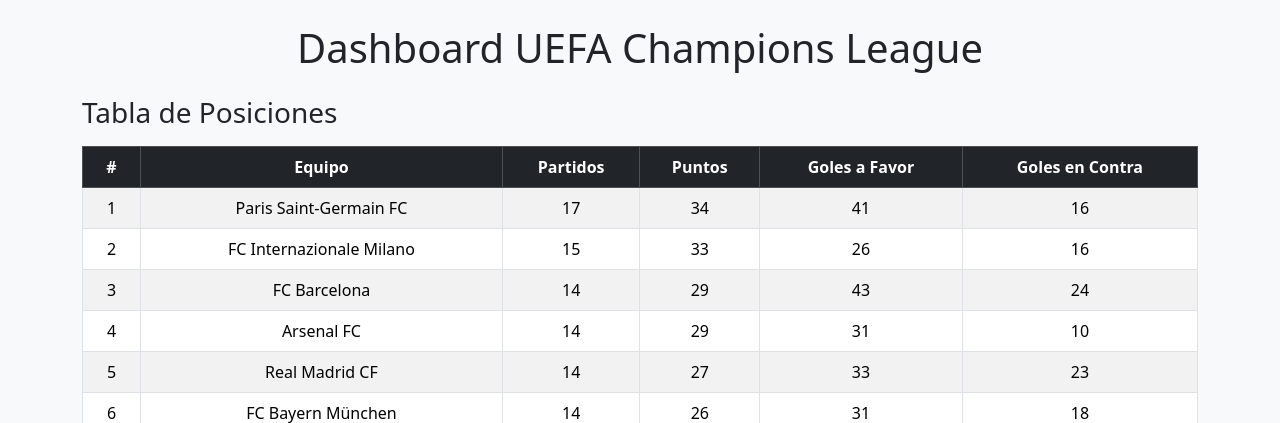
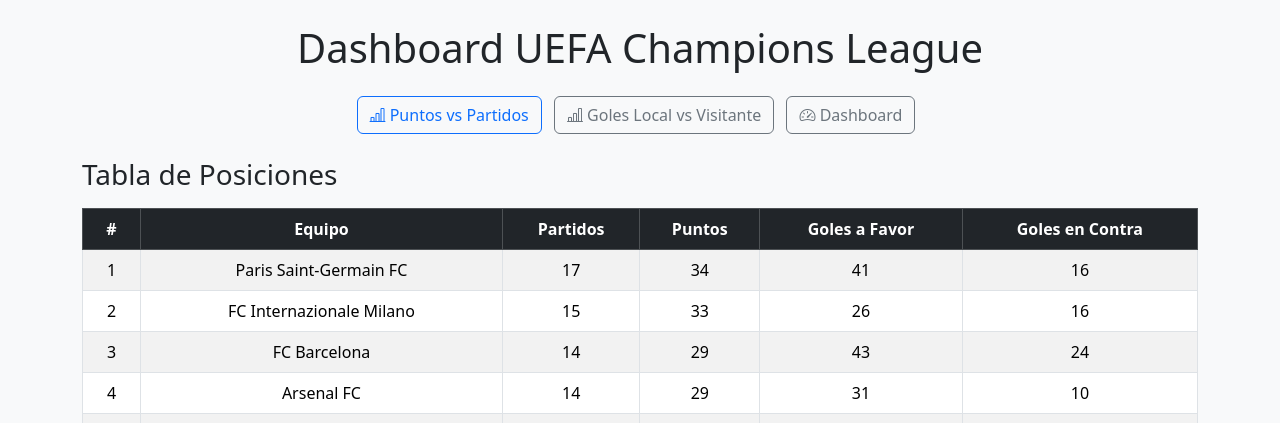
Before and after one commit to cristianriveraxd/Analisis-Predictivo-de-Resultados, a Flask app: page /dashboard in a window 1280 px wide. Shown: the top 423 px of the page. Run offline with Flask 3, Linux system fonts and the light colour scheme.

Commit message:
updates bug fixed and appariences

```diff
--- a/templates/dashboard.html
+++ b/templates/dashboard.html
@@ -3,7 +3,20 @@
 <head>
     <meta charset="UTF-8">
     <title>Dashboard Champions League</title>
-    <link href="https://cdn.jsdelivr.net/npm/bootstrap@5.3.3/dist/css/bootstrap.min.css" rel="stylesheet">
+   <link
+      href="https://cdn.jsdelivr.net/npm/bootstrap@5.3.3/dist/css/bootstrap.min.css"
+      rel="stylesheet"
+    />
+    <link
+      rel="stylesheet"
+      href="https://cdn.jsdelivr.net/npm/bootstrap-icons@1.10.5/font/bootstrap-icons.css"
+    />
+    <link
+      rel="icon"
+      href="{{ url_for('static', filename='icon.svg') }}"
+      type="image/x-icon"
+    />
+
     <style>
         .plotly-graph-div {
             margin-top: 30px;
@@ -11,9 +24,21 @@
     </style>
 </head>
 <body class="bg-light">
+
 <div class="container py-4">
     <h1 class="text-center mb-4">Dashboard UEFA Champions League</h1>
-
+ <!-- Menú de navegación -->
+      <nav class="mb-4 text-center">
+        <a href="/" class="btn btn-outline-primary me-2">
+          <i class="bi bi-bar-chart-line"></i> Puntos vs Partidos
+        </a>
+        <a href="/localVsVisitante" class="btn btn-outline-secondary me-2">
+          <i class="bi bi-bar-chart-line"></i> Goles Local vs Visitante
+        </a>
+        <a href="/dashboard" class="btn btn-outline-secondary me-2">
+          <i class="bi bi-speedometer2"></i> Dashboard
+        </a>
+      </nav>
     <h3 class="mb-3">Tabla de Posiciones</h3>
     <div class="table-responsive">
         <table class="table table-striped table-bordered align-middle text-center">
--- a/templates/goles.html
+++ b/templates/goles.html
@@ -28,8 +28,11 @@
         <a href="/" class="btn btn-outline-primary me-2">
           <i class="bi bi-bar-chart-line"></i> Puntos vs Partidos
         </a>
-        <a href="/localVsVisitanteoles" class="btn btn-outline-secondary me-2">
+        <a href="/localVsVisitante" class="btn btn-outline-secondary me-2">
           <i class="bi bi-bar-chart-line"></i> Goles Local vs Visitante
+        </a>
+        <a href="/dashboard" class="btn btn-outline-secondary me-2">
+          <i class="bi bi-speedometer2"></i> Dashboard
         </a>
       </nav>
 
```
Also changed, not shown: static/goles.png.
